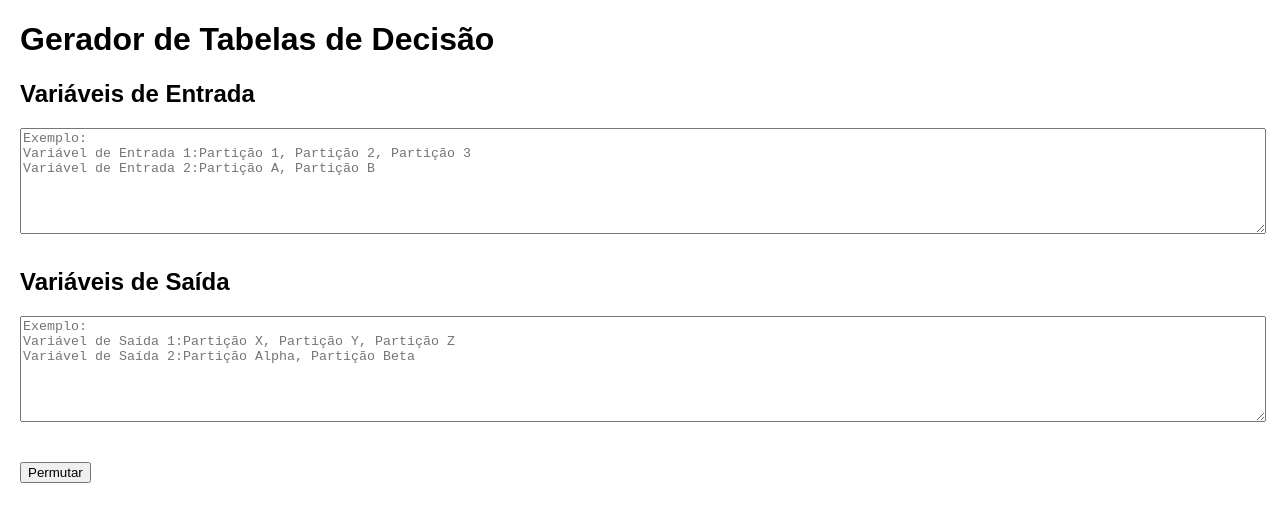
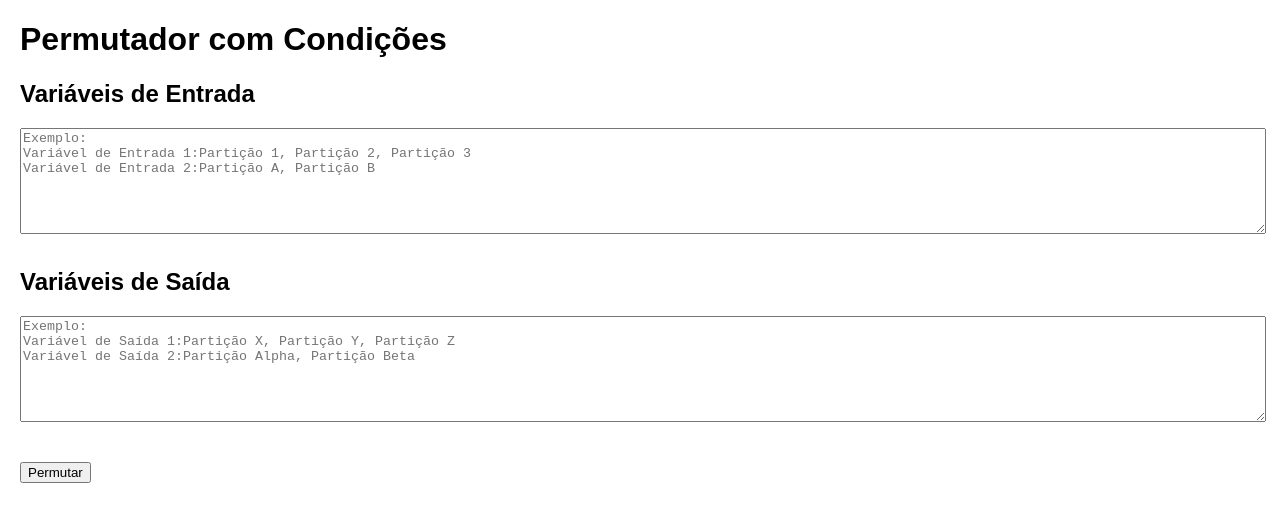
Before and after one commit to juliodelimas/permutador-com-condicoes, a plain HTML site: page index.html in a window 1280 px wide. Drawn offline with Linux system fonts and the light colour scheme.

Commit message:
Trocando a nomenclatura.

```diff
--- a/index.html
+++ b/index.html
@@ -4,7 +4,7 @@
 <head>
     <meta charset="UTF-8">
     <meta name="viewport" content="width=device-width, initial-scale=1.0">
-    <title>Gerador de Tabelas de Decisão</title>
+    <title>Permutador com Condições</title>
     <style>
         body {
             font-family: Arial, sans-serif;
@@ -45,7 +45,7 @@
 </head>
 
 <body>
-    <h1>Gerador de Tabelas de Decisão</h1>
+    <h1>Permutador com Condições</h1>
     <h2>Variáveis de Entrada</h2>
     <textarea id="inputVariables" placeholder="Exemplo:
 Variável de Entrada 1:Partição 1, Partição 2, Partição 3
```
